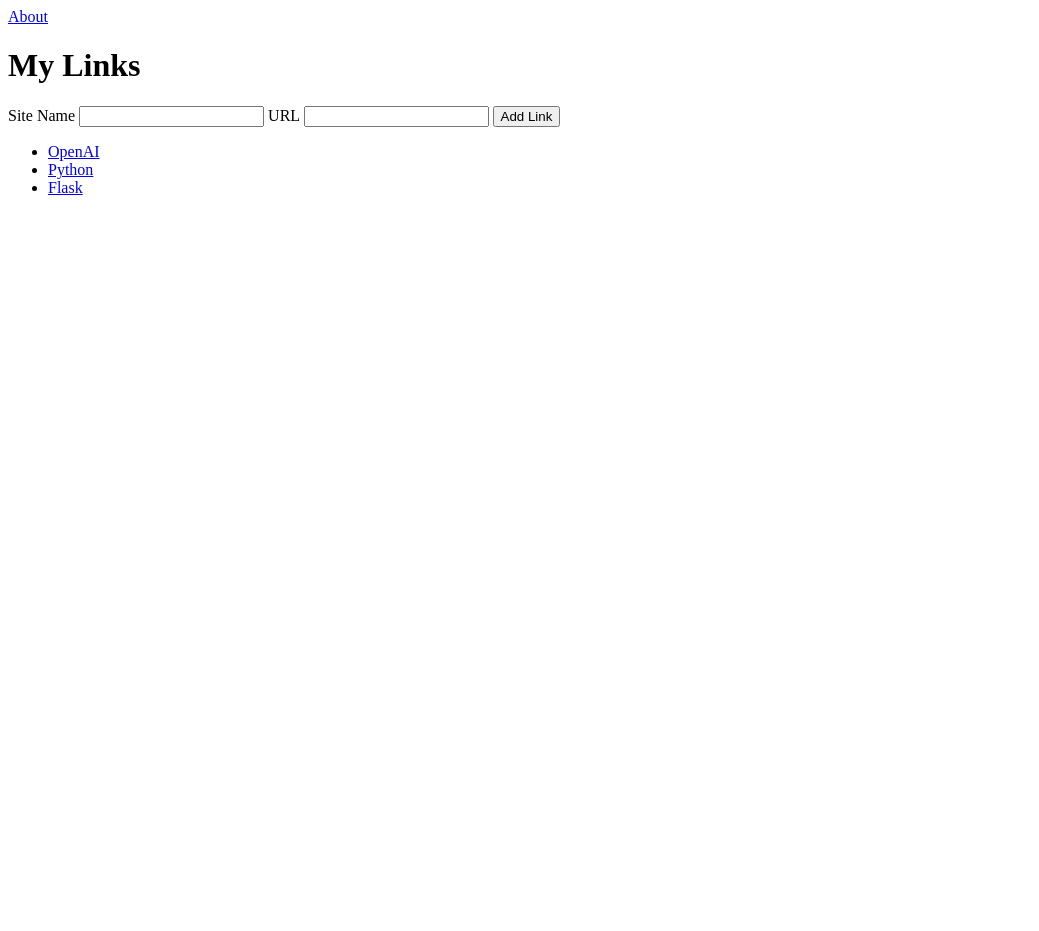
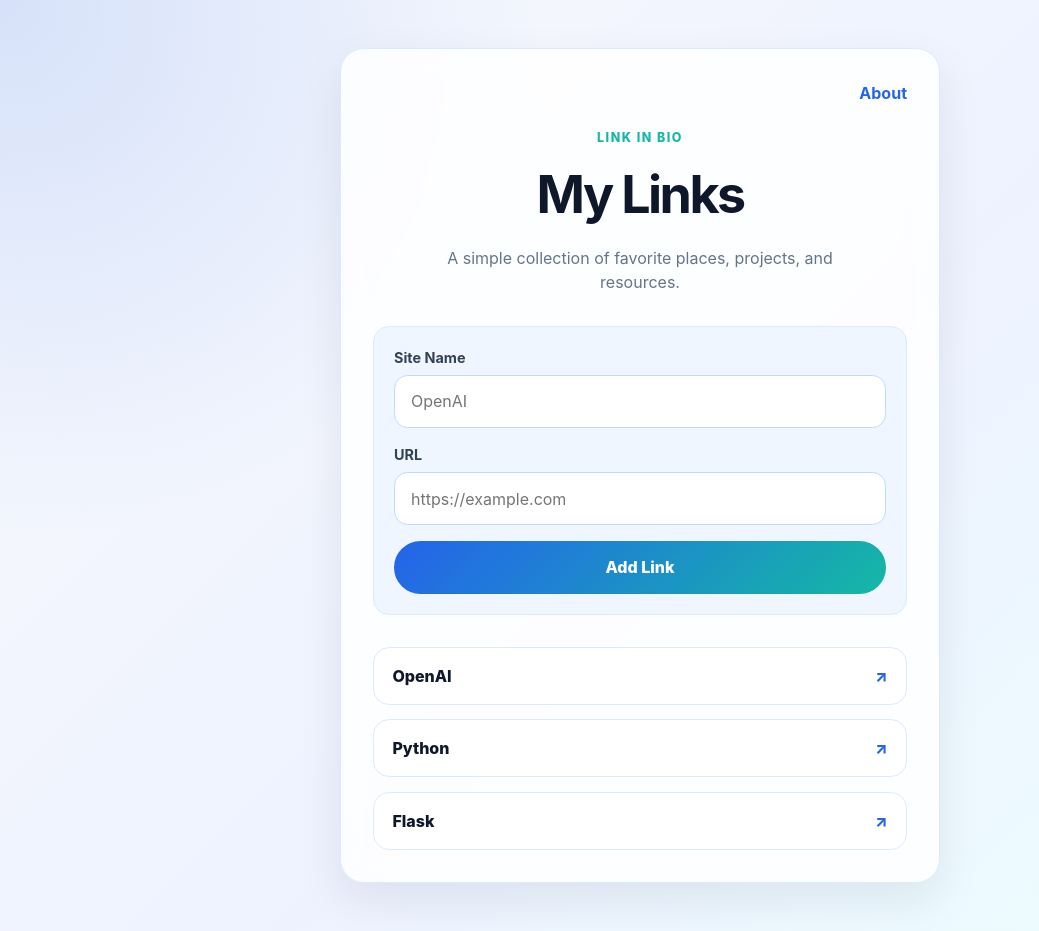
Before and after one commit to noobrs/my-link-bio, a Flask app: page / in a window 1280 px wide. Shown: the whole page, without its empty margins (0-1039 px from the left). Before the commit the page ends 195 px from the top, so only its background shows below. Run offline with Flask 3, Linux system fonts and the light colour scheme.

Commit message:
Add styled link-in-bio layout

```diff
--- /dev/null
+++ b/static/style.css
@@ -0,0 +1,192 @@
+:root {
+  color-scheme: light;
+  --background: #f8fafc;
+  --surface: #ffffff;
+  --surface-soft: #eff6ff;
+  --border: #dbeafe;
+  --border-strong: #bfdbfe;
+  --text: #0f172a;
+  --muted: #64748b;
+  --primary: #2563eb;
+  --primary-dark: #1d4ed8;
+  --accent: #14b8a6;
+  --shadow: 0 18px 45px rgba(15, 23, 42, 0.08);
+}
+
+* {
+  box-sizing: border-box;
+}
+
+body {
+  min-height: 100vh;
+  margin: 0;
+  background:
+    radial-gradient(circle at top left, rgba(37, 99, 235, 0.16), transparent 34rem),
+    linear-gradient(135deg, var(--background), #eef2ff 55%, #ecfeff);
+  color: var(--text);
+  font-family: Inter, ui-sans-serif, system-ui, -apple-system, BlinkMacSystemFont, "Segoe UI", sans-serif;
+  line-height: 1.5;
+}
+
+.page-shell {
+  width: min(100% - 2rem, 600px);
+  margin: 0 auto;
+  padding: 3rem 0;
+}
+
+.card-panel {
+  background: rgba(255, 255, 255, 0.86);
+  border: 1px solid var(--border);
+  border-radius: 1.5rem;
+  box-shadow: var(--shadow);
+  padding: 2rem;
+  backdrop-filter: blur(14px);
+}
+
+.site-nav {
+  display: flex;
+  justify-content: flex-end;
+  margin-bottom: 1.5rem;
+}
+
+.site-nav a,
+.back-link {
+  color: var(--primary);
+  font-weight: 700;
+  text-decoration: none;
+}
+
+.site-nav a:hover,
+.back-link:hover {
+  color: var(--primary-dark);
+}
+
+.hero {
+  margin-bottom: 2rem;
+  text-align: center;
+}
+
+.eyebrow {
+  margin: 0 0 0.5rem;
+  color: var(--accent);
+  font-size: 0.78rem;
+  font-weight: 800;
+  letter-spacing: 0.12em;
+  text-transform: uppercase;
+}
+
+h1 {
+  margin: 0;
+  font-size: clamp(2rem, 8vw, 3.25rem);
+  letter-spacing: -0.05em;
+}
+
+.subtitle {
+  margin: 0.75rem auto 0;
+  max-width: 28rem;
+  color: var(--muted);
+}
+
+.link-form {
+  display: grid;
+  gap: 1rem;
+  margin-bottom: 2rem;
+  padding: 1.25rem;
+  background: var(--surface-soft);
+  border: 1px solid var(--border);
+  border-radius: 1rem;
+}
+
+.form-field {
+  display: grid;
+  gap: 0.4rem;
+}
+
+label {
+  color: #334155;
+  font-size: 0.9rem;
+  font-weight: 700;
+}
+
+input {
+  width: 100%;
+  border: 1px solid var(--border-strong);
+  border-radius: 0.85rem;
+  padding: 0.85rem 1rem;
+  color: var(--text);
+  font: inherit;
+  outline: none;
+  transition: border-color 160ms ease, box-shadow 160ms ease;
+}
+
+input:focus {
+  border-color: var(--primary);
+  box-shadow: 0 0 0 4px rgba(37, 99, 235, 0.14);
+}
+
+button {
+  border: 0;
+  border-radius: 999px;
+  padding: 0.9rem 1.25rem;
+  background: linear-gradient(135deg, var(--primary), var(--accent));
+  color: white;
+  cursor: pointer;
+  font: inherit;
+  font-weight: 800;
+  transition: transform 160ms ease, box-shadow 160ms ease;
+}
+
+button:hover {
+  box-shadow: 0 14px 24px rgba(37, 99, 235, 0.22);
+  transform: translateY(-1px);
+}
+
+.link-list {
+  display: grid;
+  gap: 0.9rem;
+  margin: 0;
+  padding: 0;
+  list-style: none;
+}
+
+.link-card a {
+  display: flex;
+  align-items: center;
+  justify-content: space-between;
+  gap: 1rem;
+  padding: 1rem 1.15rem;
+  background: var(--surface);
+  border: 1px solid var(--border);
+  border-radius: 1rem;
+  color: var(--text);
+  font-weight: 800;
+  text-decoration: none;
+  transition: border-color 160ms ease, box-shadow 160ms ease, transform 160ms ease;
+}
+
+.link-card a::after {
+  content: "↗";
+  color: var(--primary);
+}
+
+.link-card a:hover {
+  border-color: var(--primary);
+  box-shadow: 0 12px 24px rgba(15, 23, 42, 0.08);
+  transform: translateY(-2px);
+}
+
+.about-copy {
+  color: var(--muted);
+  font-size: 1.05rem;
+}
+
+@media (max-width: 520px) {
+  .page-shell {
+    width: min(100% - 1rem, 600px);
+    padding: 1rem 0;
+  }
+
+  .card-panel {
+    padding: 1.25rem;
+  }
+}
--- a/templates/index.html
+++ b/templates/index.html
@@ -2,26 +2,43 @@
 <html lang="en">
   <head>
     <meta charset="utf-8">
+    <meta name="viewport" content="width=device-width, initial-scale=1">
     <title>My Links</title>
+    <link rel="stylesheet" href="{{ url_for('static', filename='style.css') }}">
   </head>
   <body>
-    <nav>
+    <main class="page-shell">
+      <section class="card-panel">
+        <nav class="site-nav" aria-label="Primary navigation">
           <a href="/about">About</a>
         </nav>
+
+        <header class="hero">
+          <p class="eyebrow">Link in bio</p>
           <h1>My Links</h1>
-    <form action="/add" method="post">
+          <p class="subtitle">A simple collection of favorite places, projects, and resources.</p>
+        </header>
+
+        <form class="link-form" action="/add" method="post">
+          <div class="form-field">
             <label for="site_name">Site Name</label>
-      <input type="text" id="site_name" name="site_name" required>
+            <input type="text" id="site_name" name="site_name" placeholder="OpenAI" required>
+          </div>
 
+          <div class="form-field">
             <label for="url">URL</label>
-      <input type="url" id="url" name="url" required>
+            <input type="url" id="url" name="url" placeholder="https://example.com" required>
+          </div>
 
           <button type="submit">Add Link</button>
         </form>
-    <ul>
+
+        <ul class="link-list">
           {% for link in links %}
-      <li><a href="{{ link.url }}">{{ link.site_name }}</a></li>
+          <li class="link-card"><a href="{{ link.url }}">{{ link.site_name }}</a></li>
           {% endfor %}
         </ul>
+      </section>
+    </main>
   </body>
 </html>
```
Also changed, not shown: templates/about.html (+12 -2 lines). Lines whose indentation alone changed are shown as unchanged.
